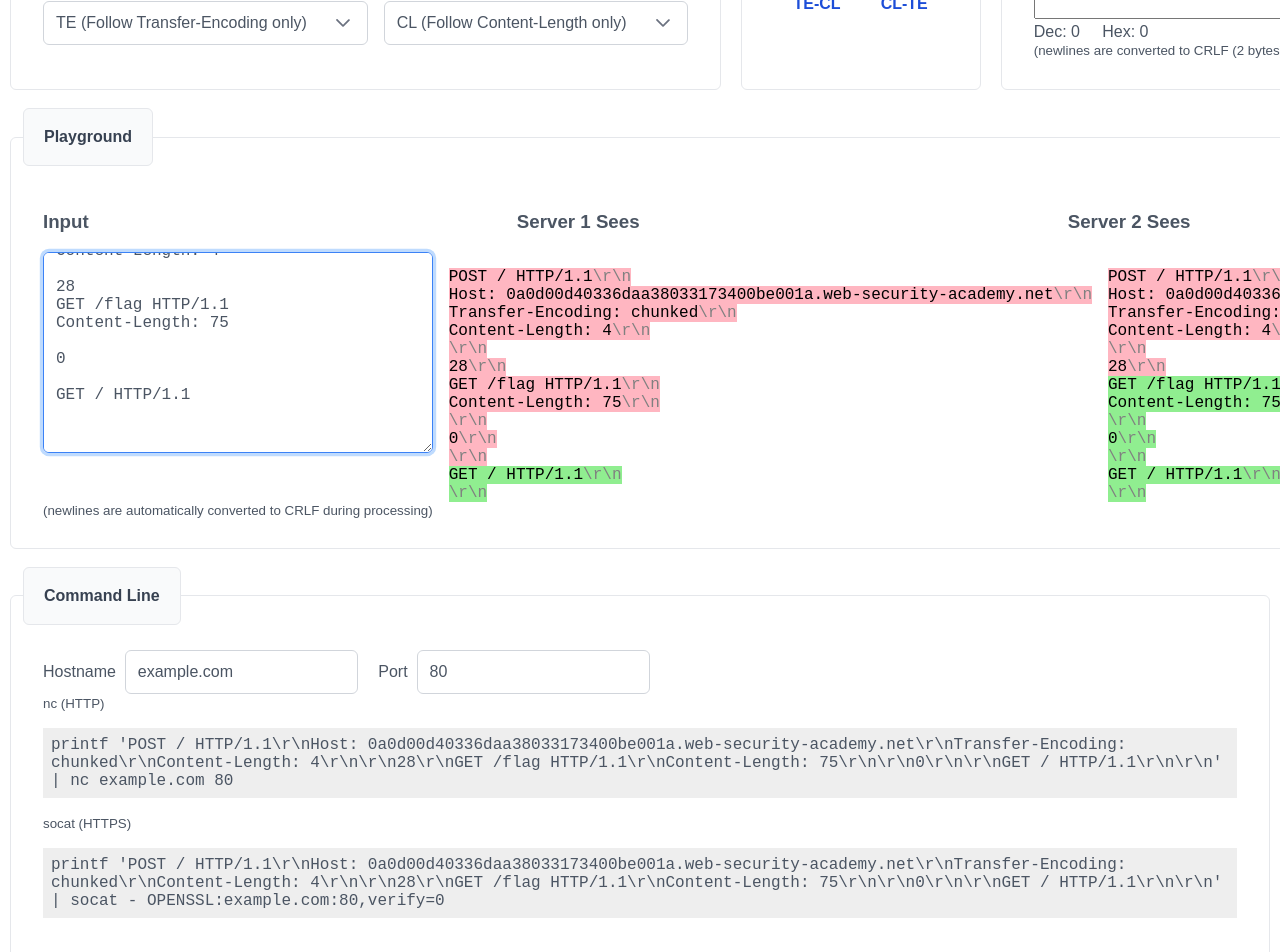
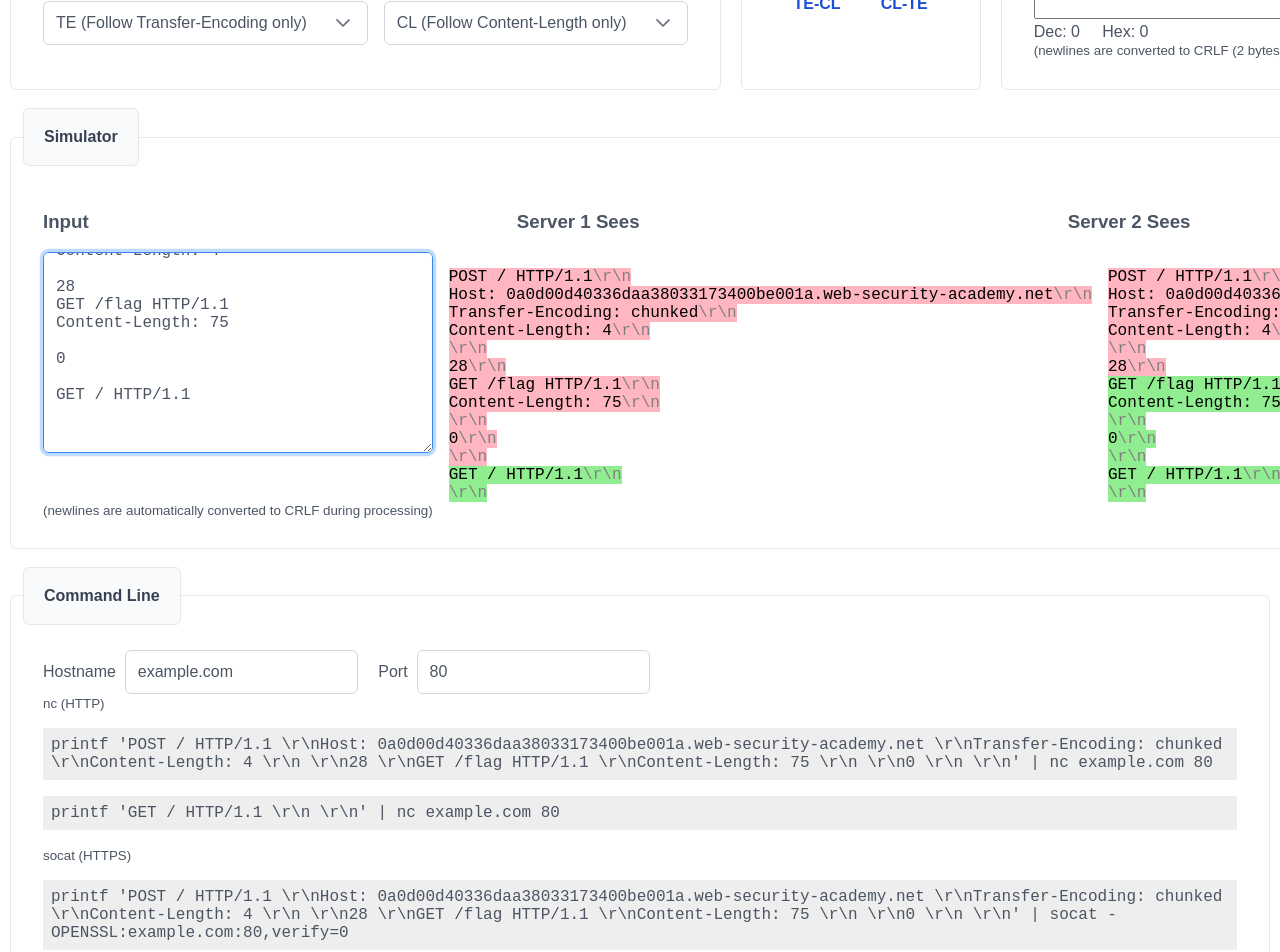
Before and after one commit to kizzx2/SmugPal, a Vue app: page / in a window 1280 px wide. Shown: the part 180-1132 px from the top of the page. Built offline with nearby package versions, Linux system fonts and the light colour scheme; a web font is replaced by a local one.

Commit message:
split commands from frontend server's perspective

```diff
--- a/src/App.vue
+++ b/src/App.vue
@@ -21,8 +21,14 @@ const colors = ['lightpink', 'lightgreen', 'lightblue', 'lightyellow', 'lightora
 const fontColors = ['black', 'black', 'black', 'black', 'black', 'black', 'black', 'black']
 const cmdHostname = ref<string>('example.com')
 const cmdPort = ref<string>('80')
-const cmdNc = computed(() => `printf '${input.value.replace(/'/g, `'"'"'`).replace(/\n/g, '\\r\\n')}' | nc ${cmdHostname.value} ${cmdPort.value}`)
-const cmdSocat = computed(() => `printf '${input.value.replace(/'/g, `'"'"'`).replace(/\n/g, '\\r\\n')}' | socat - OPENSSL:${cmdHostname.value}:${cmdPort.value},verify=0`)
+const cmdNc = computed(() => process(input.value, server1Mode.value).map((part) => {
+  part = part.replace(/'/g, `'"'"'`).replace(/\n/g, '\\r\\n')
+  return `printf '${part}' | nc ${cmdHostname.value} ${cmdPort.value}`
+}))
+const cmdSocat = computed(() => process(input.value, server1Mode.value).map((part) => {
+  part = part.replace(/'/g, `'"'"'`).replace(/\n/g, '\\r\\n')
+  return `printf '${part}' | socat - OPENSSL:${cmdHostname.value}:${cmdPort.value},verify=0`
+}))
 
 const decLength = computed(() => sizeCalcInput.value.replace(/\n/g, '\r\n').length)
 const hexLength = computed(() => sizeCalcInput.value.replace(/\n/g, '\r\n').length.toString(16))
@@ -239,7 +245,7 @@ setTeclTemplate()
 </script>
 
 <template>
-  <h1>SmugPal: HTTP Smuggling Visualizer / Simulator</h1>
+  <h1>SmugPal: HTTP Smuggling Visualizer / Simulator / Command Line Generator</h1>
   <div class="flex">
     <Fieldset legend="Settings" style="flex: 1 0 auto">
       <div class="flex">
@@ -268,7 +274,7 @@ setTeclTemplate()
   </div>
   <br />
 
-  <Fieldset legend="Playground" class="playground">
+  <Fieldset legend="Simulator" class="simulator">
     <div class="flex">
       <h3 style="flex: 1 0 auto">Input</h3>
       <h3 style="flex: 1 0 auto">Server 1 Sees</h3>
@@ -301,9 +307,9 @@ setTeclTemplate()
       </div>
     </div>
     <small style="font-family: sans-serif;">nc (HTTP)</small>
-    <pre style="background-color: #eee; padding: 0.5rem; max-width: 100%; white-space: normal; overflow-wrap: break-word;">{{ cmdNc }}</pre>
+    <pre style="background-color: #eee; padding: 0.5rem; max-width: 100%; white-space: normal; overflow-wrap: break-word;" v-for="(cmd, i) in cmdNc" :key="i">{{ cmd }}</pre>
     <small style="font-family: sans-serif;">socat (HTTPS)</small>
-    <pre style="background-color: #eee; padding: 0.5rem; max-width: 100%; white-space: normal; overflow-wrap: break-word;">{{ cmdSocat }}</pre>
+    <pre style="background-color: #eee; padding: 0.5rem; max-width: 100%; white-space: normal; overflow-wrap: break-word;" v-for="(cmd, i) in cmdSocat" :key="i">{{ cmd }}</pre>
   </Fieldset>
 </template>
 
@@ -313,8 +319,8 @@ setTeclTemplate()
   gap: 1em;
 }
 
-.playground textarea,
-.playground pre {
+.simulator textarea,
+.simulator pre {
   font-family: monospace;
 }
 </style>
```
Also changed, not shown: 1 other file (tests, documents, lock files or other folders).
